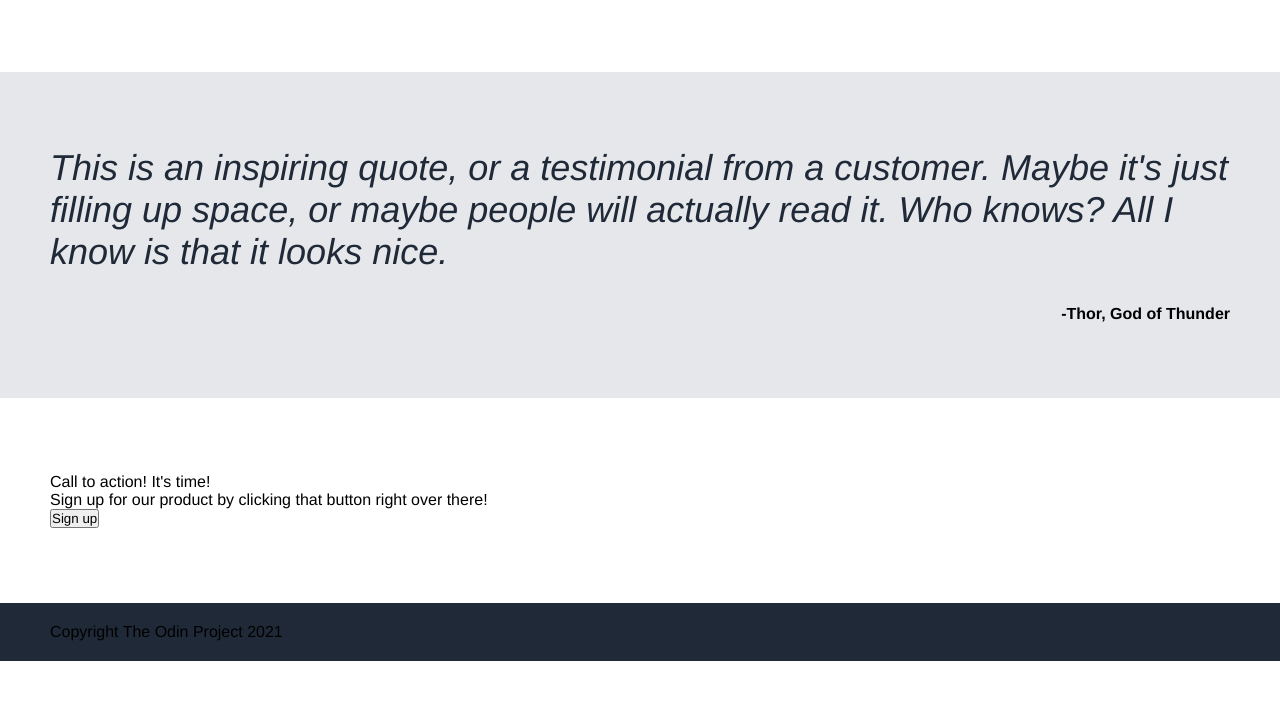
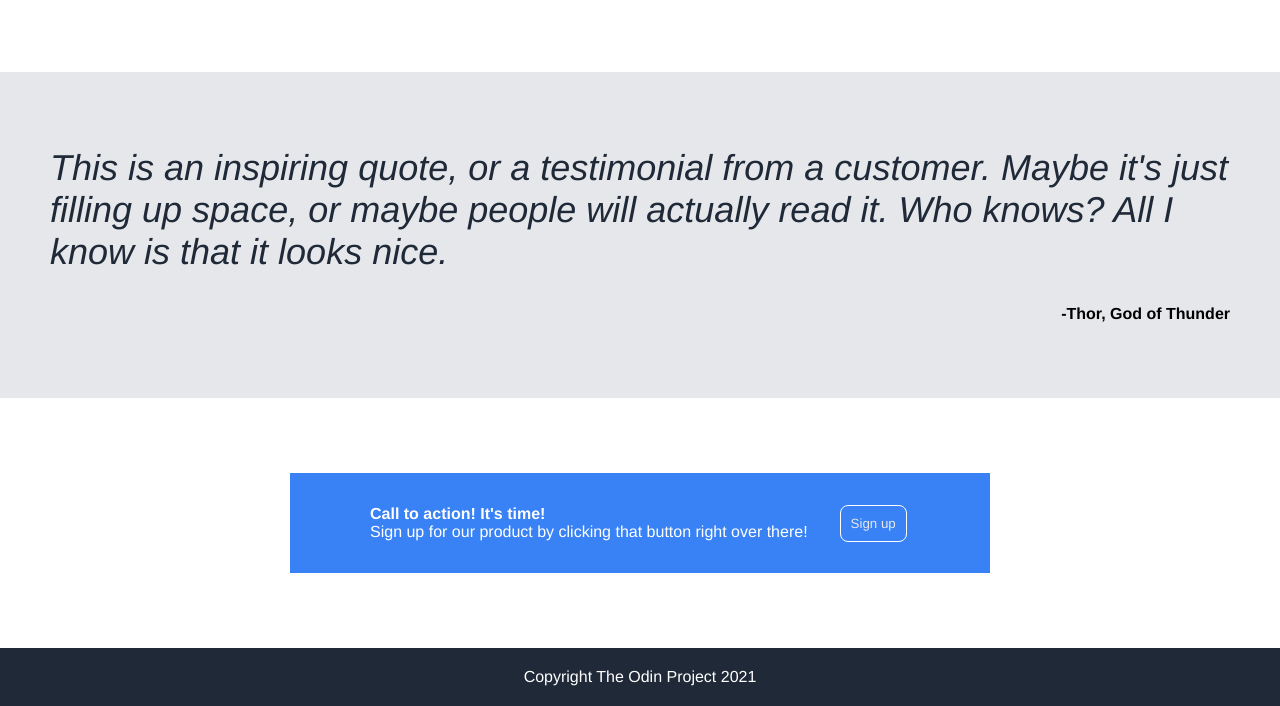
Before and after one commit to 0xiq/odin-flexbox, a plain HTML site: page index.html in a window 1280 px wide. Shown: the part 786-1492 px from the top of the page. Before the commit the page ends 1447 px from the top, so only its background shows below. Drawn offline with Linux system fonts and the light colour scheme.

Commit message:
Change the style of the fourth container + header

```diff
--- a/index.html
+++ b/index.html
@@ -58,10 +58,10 @@
         <div class="container4">
             <div class="blue-box">
                 <div class="blue-left">
-                    <div>Call to action! It's time!</div>
+                    <div class="caption">Call to action! It's time!</div>
                     <div>Sign up for our product by clicking that button right over there!</div>
                 </div>
-                <div class="blue-left">
+                <div class="blue-right">
                     <button class="btn2">Sign up</button>
                 </div>
             </div>
--- a/styles.css
+++ b/styles.css
@@ -156,3 +156,44 @@ CONTAINER3#######################
     align-self: flex-end;
     font-weight: bold;
 }
+
+/*
+CONTAINER4#######################
+ */
+
+.container4 {
+    display: flex;
+    justify-content: center;
+}
+
+.blue-box {
+    background-color: #3882F6;
+    width: 700px;
+    height: 100px;
+    padding: 0 80px;
+    display: flex;
+    align-items: center;
+    gap: 2em;
+}
+
+.btn2 {
+    background-color: #3882F6;
+    color: #E5E7EB;
+    padding: 10px 10px;
+    border-radius: 8px;
+    border: 1px solid white;
+}
+
+.blue-left {
+    color: white;
+}
+
+.caption {
+    font-weight: bold;
+}
+
+.footer {
+    display: flex;
+    justify-content: center;
+    color: white;
+}
```
